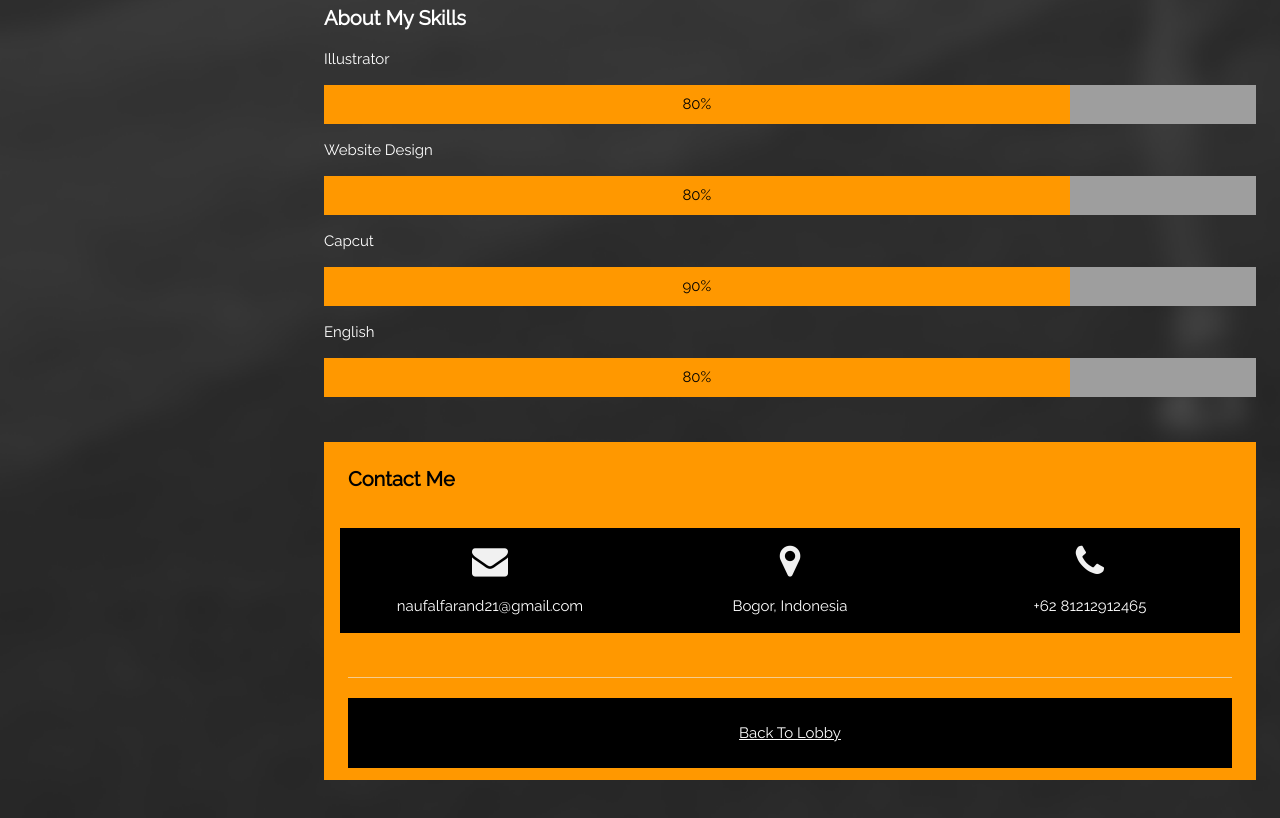
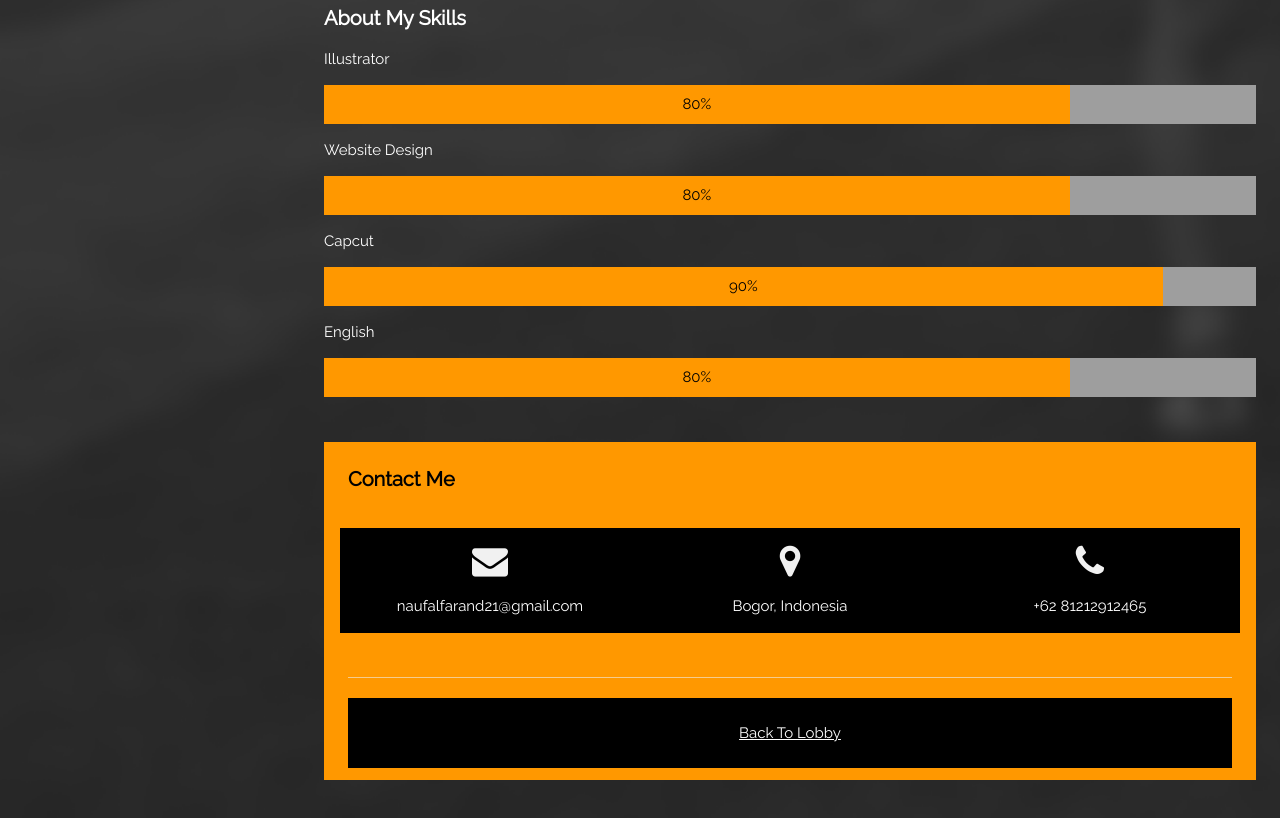
Before and after one commit to Navarn/naufal-portofolio, a plain HTML site: page home2/homes.html in a window 1280 px wide. Shown: the part 1526-2344 px from the top of the page. Drawn offline with nearby package versions, Linux system fonts and the light colour scheme; files that its build step writes are made by us from their sources; files whose address does not match are found by name.

Commit message:
Update homes.html

```diff
--- a/home2/homes.html
+++ b/home2/homes.html
@@ -147,7 +147,7 @@ body,h1,h2,h3,h4,h5,h6 {font-family: "Raleway", sans-serif}
       </div>
       <p>Capcut</p>
       <div class="w3-grey">
-        <div class="w3-container w3-orange w3-padding w3-center" style="width:80%">90%</div>
+        <div class="w3-container w3-orange w3-padding w3-center" style="width:90%">90%</div>
       </div>
       <p>English</p>
       <div class="w3-grey">
```
